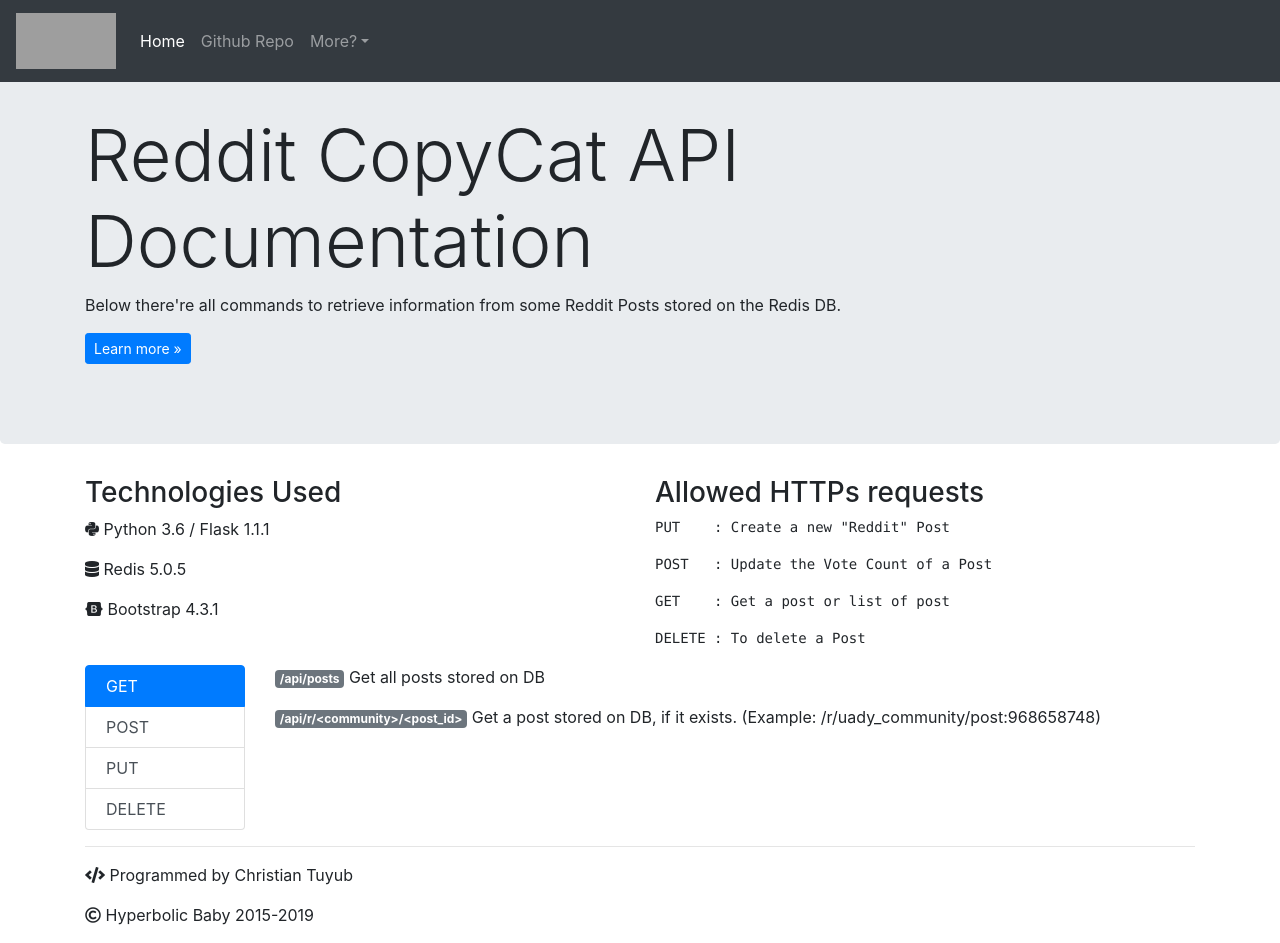
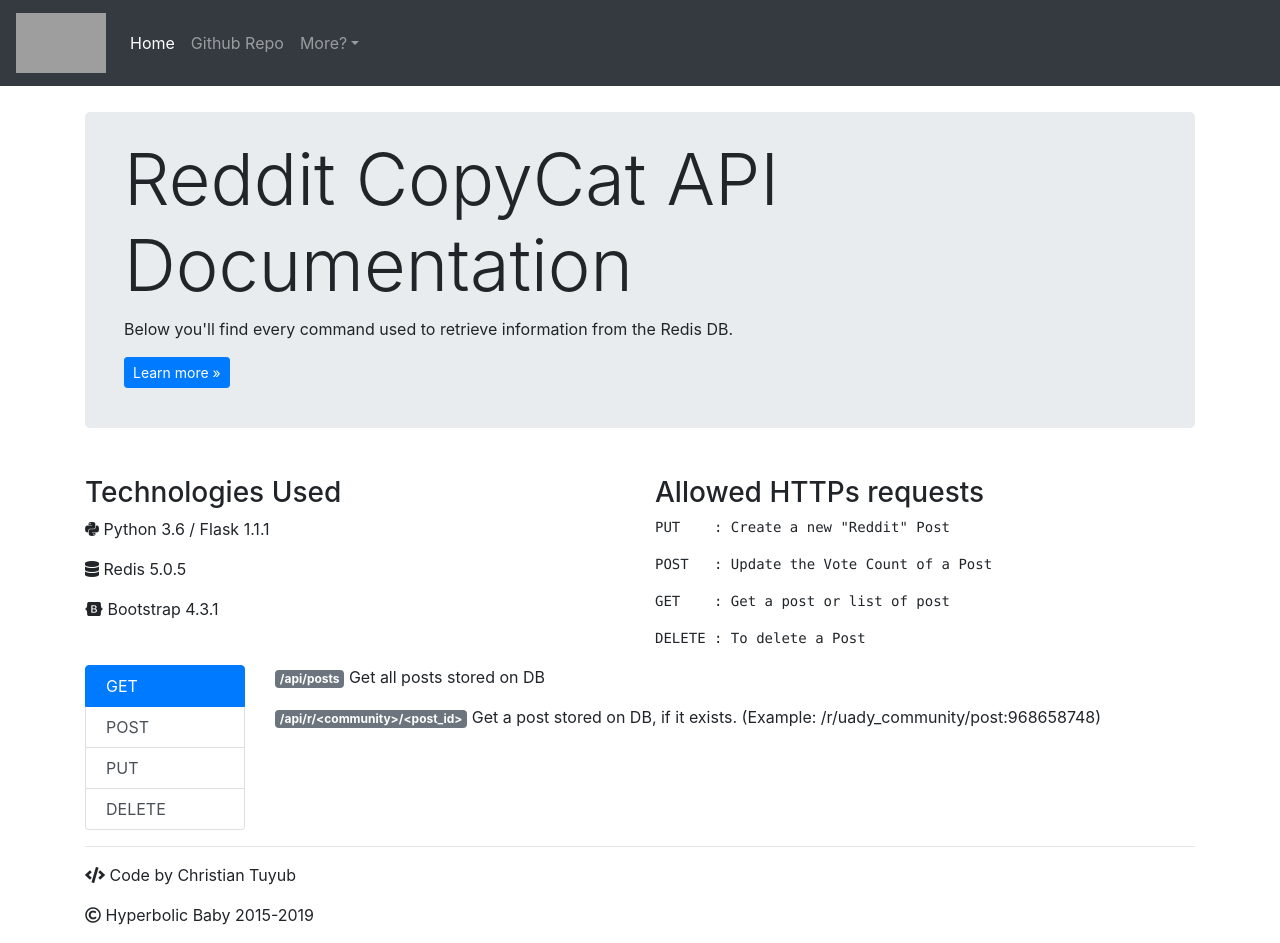
Before and after one commit to KristianTuyub/FlaskApp, a Flask app: page / in a window 1280 px wide. Run offline with Flask 2, Linux system fonts and the light colour scheme; some libraries are stand-ins or nearby versions; grey boxes are pictures that could not be loaded.

Commit message:
Added files for heroku. Minor Changes on API Main Page

```diff
--- a/app.py
+++ b/src/app.py
@@ -6,7 +6,7 @@ Date: 2019-08-08
 
 import uuid
 
-from flask import Flask, render_template, jsonify, request, make_response, redirect, url_for
+from flask import Flask, render_template, jsonify, request, redirect, url_for
 # from flask_cors import CORS, cross_origin
 
 from RedisConnection import connection
@@ -14,7 +14,7 @@ from RedisDynamic import register_post_to_zset_ordered_by_votes, delete_post_on_
     get_posts_by_ranking
 
 app = Flask(__name__)
-app.config['CORS_HEADERS'] = 'Content-Type'
+# app.config['CORS_HEADERS'] = 'Content-Type'
 
 redis_server = connection()
 ZERO_STR = str(0)
--- a/requirements.txt
+++ b/src/requirements.txt
@@ -1,6 +1,7 @@
 Click==7.0
 Flask==1.1.1
 Flask-Cors==3.0.8
+gunicorn==19.9.0
 itsdangerous==1.1.0
 Jinja2==2.10.1
 MarkupSafe==1.1.1
--- /dev/null
+++ b/src/runtime.txt
@@ -0,0 +1 @@
+python-3.6.8
--- a/templates/home.html
+++ b/src/templates/home.html
@@ -9,7 +9,9 @@
 </head>
   <body class="pt-5">
     <nav class="navbar navbar-expand-md navbar-dark fixed-top bg-dark">
-    <img class="navbar-brand" src="https://metalmassacre.sirv.com/Images/logoredis.png?w=100&format=webp&webp.fallback=png&png.optimize=true" width="100" height="66" srcset="https://metalmassacre.sirv.com/Images/logoredis.png?w=100&format=webp&webp.fallback=png&png.optimize=true 1x, https://metalmassacre.sirv.com/Images/logoredis.png?w=200&format=webp&webp.fallback=png&png.optimize=true 2x" alt="" />
+    <a href="{{ url_for("main_page") }}" class="navbar-brand">
+        <img src="https://metalmassacre.sirv.com/Images/logoredis.png?h=60&format=webp&webp.fallback=png&png.optimize=true" width="90" height="60" srcset="https://metalmassacre.sirv.com/Images/logoredis.png?h=60&format=webp&webp.fallback=png&png.optimize=true 1x, https://metalmassacre.sirv.com/Images/logoredis.png?h=120&format=webp&webp.fallback=png&png.optimize=true 2x" alt="" />
+    </a>
 
   <button class="navbar-toggler" type="button" data-toggle="collapse" data-target="#navbarsExampleDefault">
     <span class="navbar-toggler-icon"></span>
@@ -37,14 +39,18 @@
 
 <main role="main">
 
-  <!-- Main jumbotron for a primary marketing message or call to action -->
-  <div class="jumbotron">
-    <div class="container">
-      <h1 class="display-3">Reddit CopyCat API Documentation</h1>
-      <p>Below there're all commands to retrieve information from some Reddit Posts stored on the Redis DB.</p>
-      <p><a class="btn btn-primary btn-sm" href="#full_documentation" role="button">Learn more &raquo;</a></p>
+  <!-- Main jumbotron -->
+    <div class="container py-3">
+        <div class="container p-4"></div>
+        <div class="jumbotron p-4">
+            <div class="container">
+                <h1 class="display-3">Reddit CopyCat API Documentation</h1>
+                <p>Below you'll find every command used to retrieve information from the Redis DB.</p>
+                <p><a class="btn btn-primary btn-sm" href="#full_documentation" role="button">Learn more &raquo;</a></p>
+            </div>
+        </div>
+
     </div>
-  </div>
 
   <div class="container" id="full_documentation" >
     <!-- Example row of columns -->
@@ -102,7 +108,7 @@
 </main>
 
     <footer class="container">
-        <p><i class="fas fa-code"></i> Programmed by Christian Tuyub</p>
+        <p><i class="fas fa-code"></i> Code by Christian Tuyub</p>
         <p><i class="far fa-copyright"></i> Hyperbolic Baby 2015-2019</p>
     </footer>
 
--- a/templates/post.html
+++ b/src/templates/post.html
@@ -20,7 +20,7 @@
                         <i class="fab fa-reddit-alien"></i>
                         {{ post[0]["community"] }} | <small class="text-muted">Posted by u/{{ post[0]["author"] }}</small>
                         <h4>{{ post[0]["title"] }}</h4>
-                        <h6>{{ post[0]["description"]}}</h6><p class="text-right"><small><a href="{{ post[0]["delete_url"] }}">Delete Post</a></small></p>
+                        <h6>{{ post[0]["description"]}}</h6><p class="text-right"><small><a href="{{ post[0]["delete_url"] }}" style="text-decoration: none">Delete Post</a></small></p>
                     </div>
                 </div>
             </div>
```
Also changed, not shown: src/templates/base_layout.html (renamed from templates/base_layout.html, +4 -3 lines), README.md, src/RedisConnection.py (renamed from RedisConnection.py), src/RedisDynamic.py (renamed from RedisDynamic.py), src/__init__.py (added), src/model/RedditPost.py (renamed from model/RedditPost.py), src/model/__init__.py (added), src/static/favicon.ico (renamed from static/favicon.ico), src/templates/404.html (renamed from templates/404.html), src/templates/created_post.html (renamed from templates/created_post.html), src/templates/deleted_post.html (renamed from templates/deleted_post.html), src/templates/new_post.html (renamed from templates/new_post.html), src/templates/post_not_found.html (renamed from templates/post_not_found.html), src/templates/posts.html (renamed from templates/posts.html), 1 other file.
